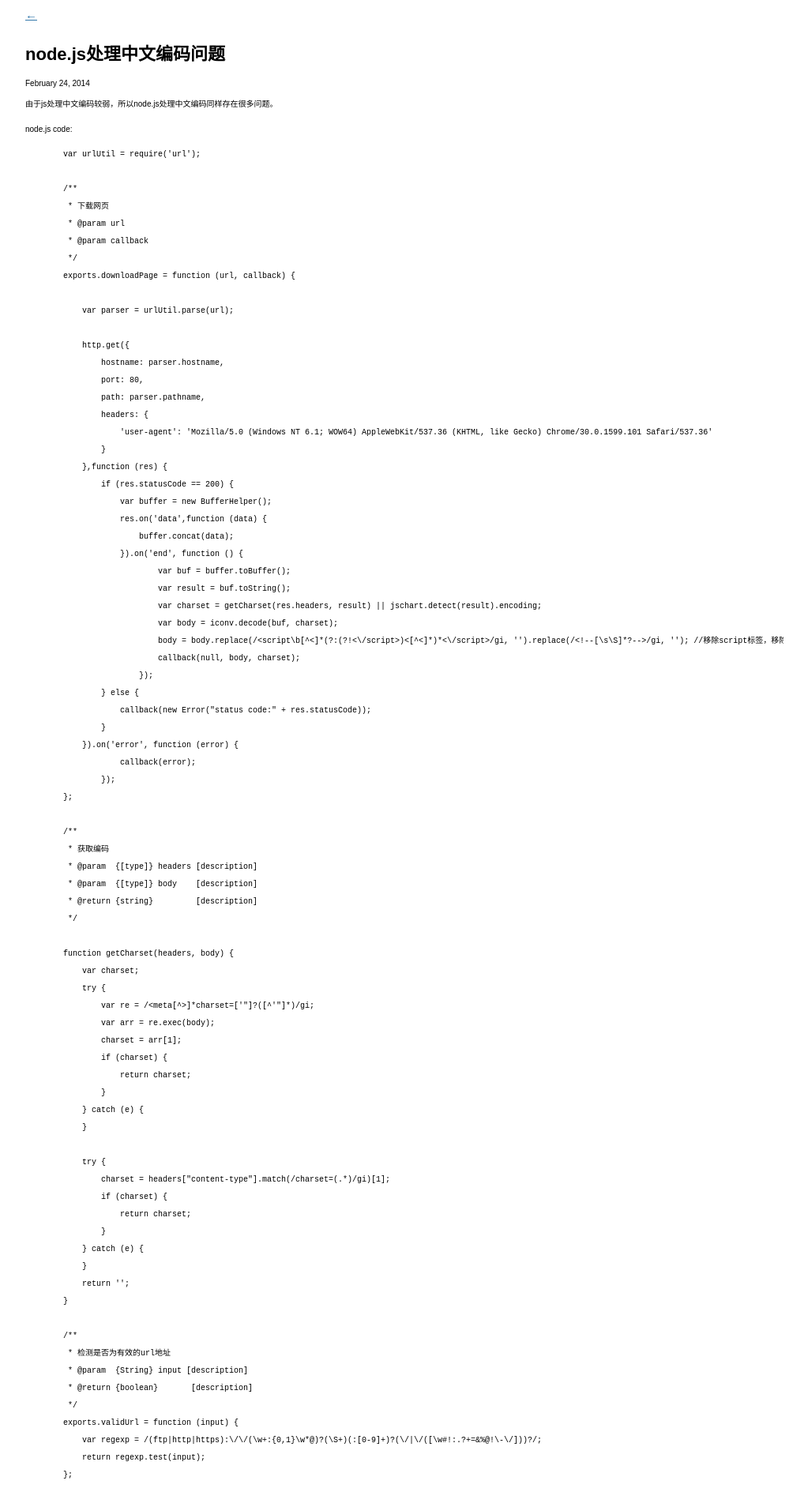
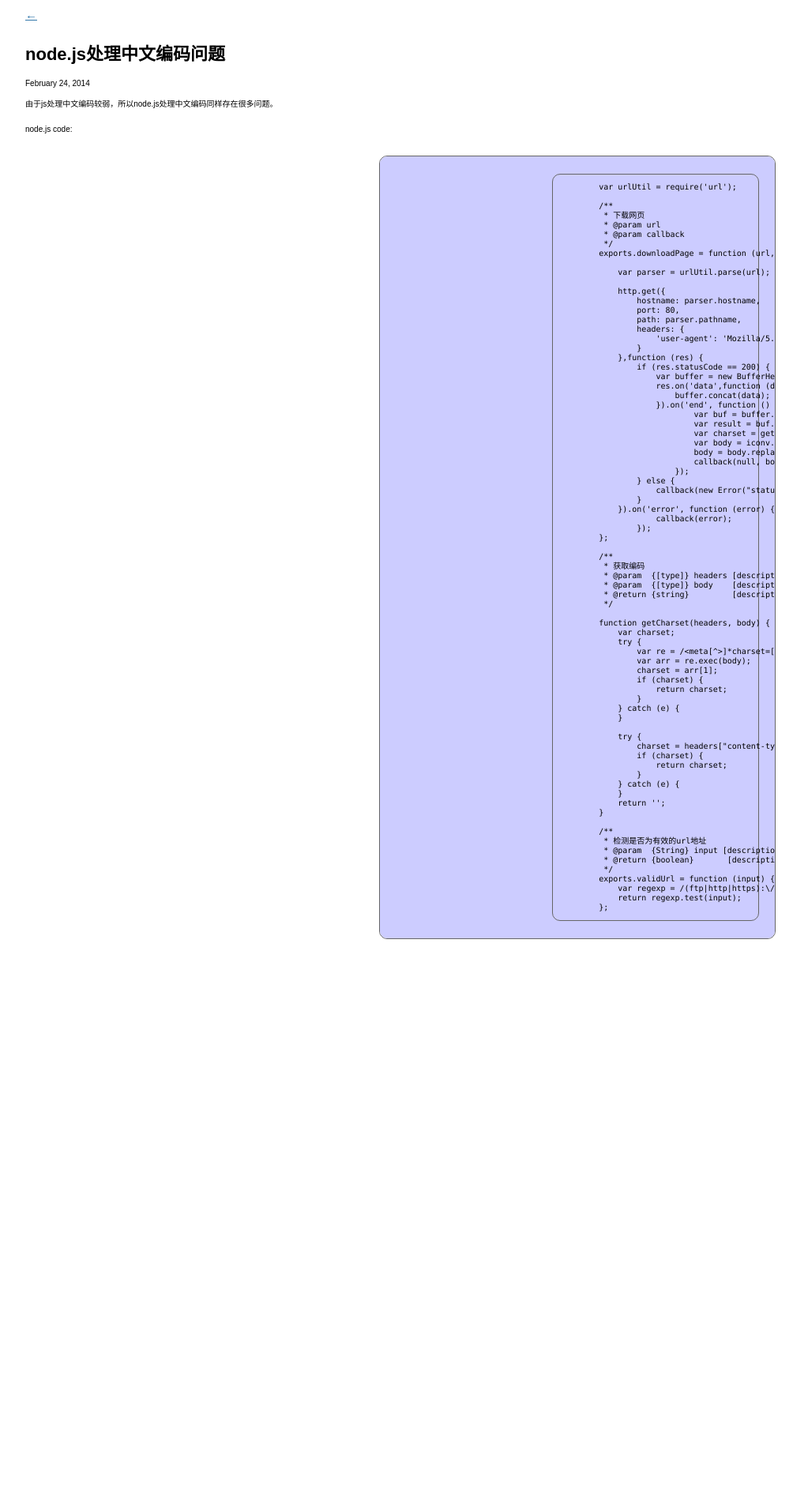
Before and after one commit to osrpt/osrpt.github.com, a Jekyll site: the page built from _posts/2014-02-24-node-js-encoding.md, in a window 1280 px wide. Shown: the whole page at 79% size, without its empty margins (128-1151 px from the left). Built offline with Jekyll 4.4.1, drawn with Linux system fonts in a browser that asks for light colours; Markdown is read by kramdown in place of the engine named in the settings; after the commit the page ends 1201 px from its top, so only the background shows below that.

Commit message:
add code&pre css

```diff
--- a/css/default.css
+++ b/css/default.css
@@ -280,6 +280,24 @@ blockquote {
   border-left: 3px solid #ccc;
 }
 
+pre,code
+{
+  font-family: consolas, courier, monospace;
+  font-size: 1em;
+  line-height: 1.2em;
+  white-space: pre;
+  background-color: #ccf;
+  color: #000;
+  border: 1px solid #666;
+  -moz-border-radius: 1em;
+  -webkit-border-radius: 1em;
+  border-radius: 1em; /* just in case */
+  padding: 1em;
+  margin: 1.2em 1em;
+  width: 50%; /* or whatever you prefer */
+  float: right;
+}
+
 .home{
   width:960px;
   margin:2em auto;
```
